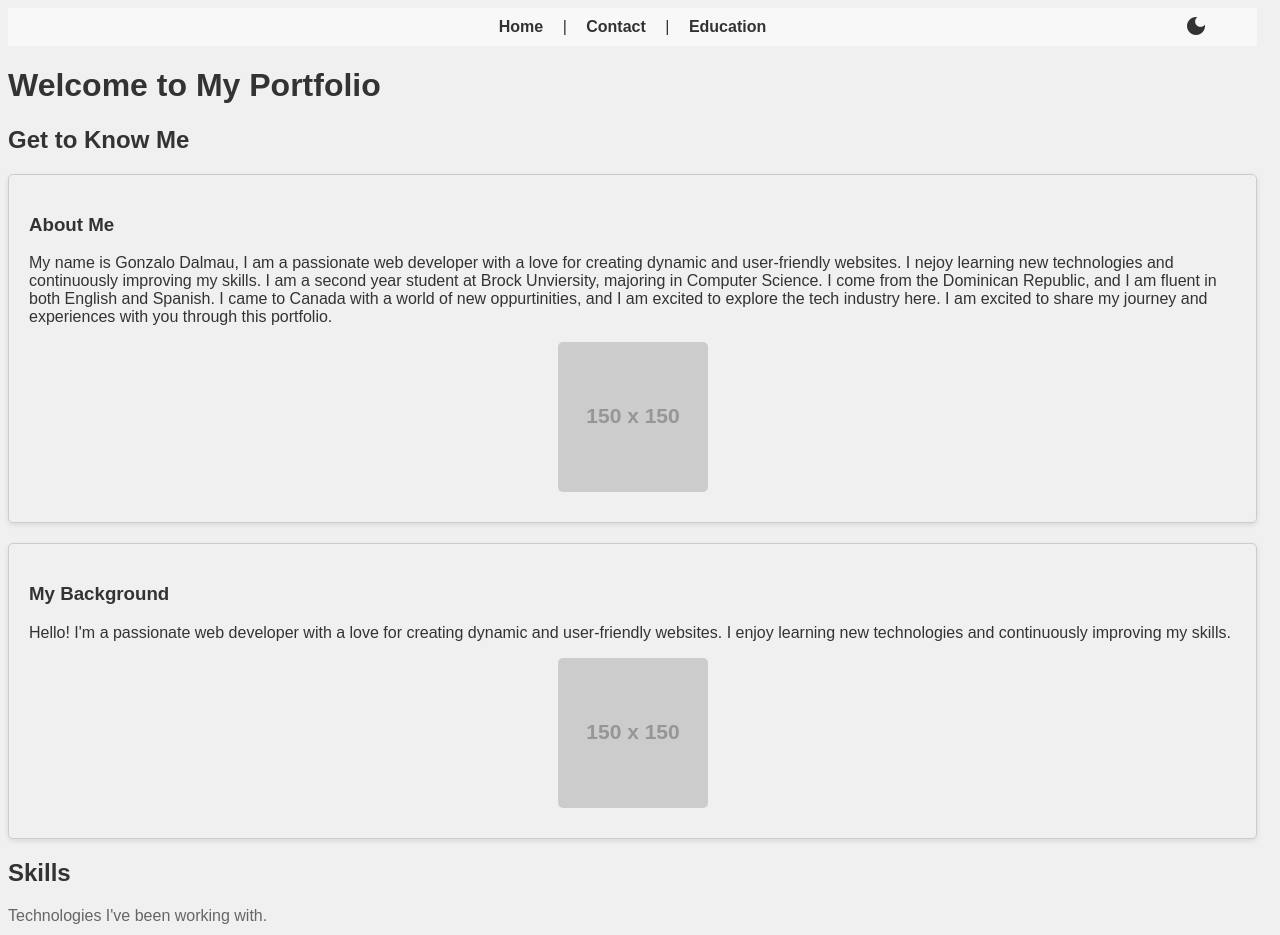
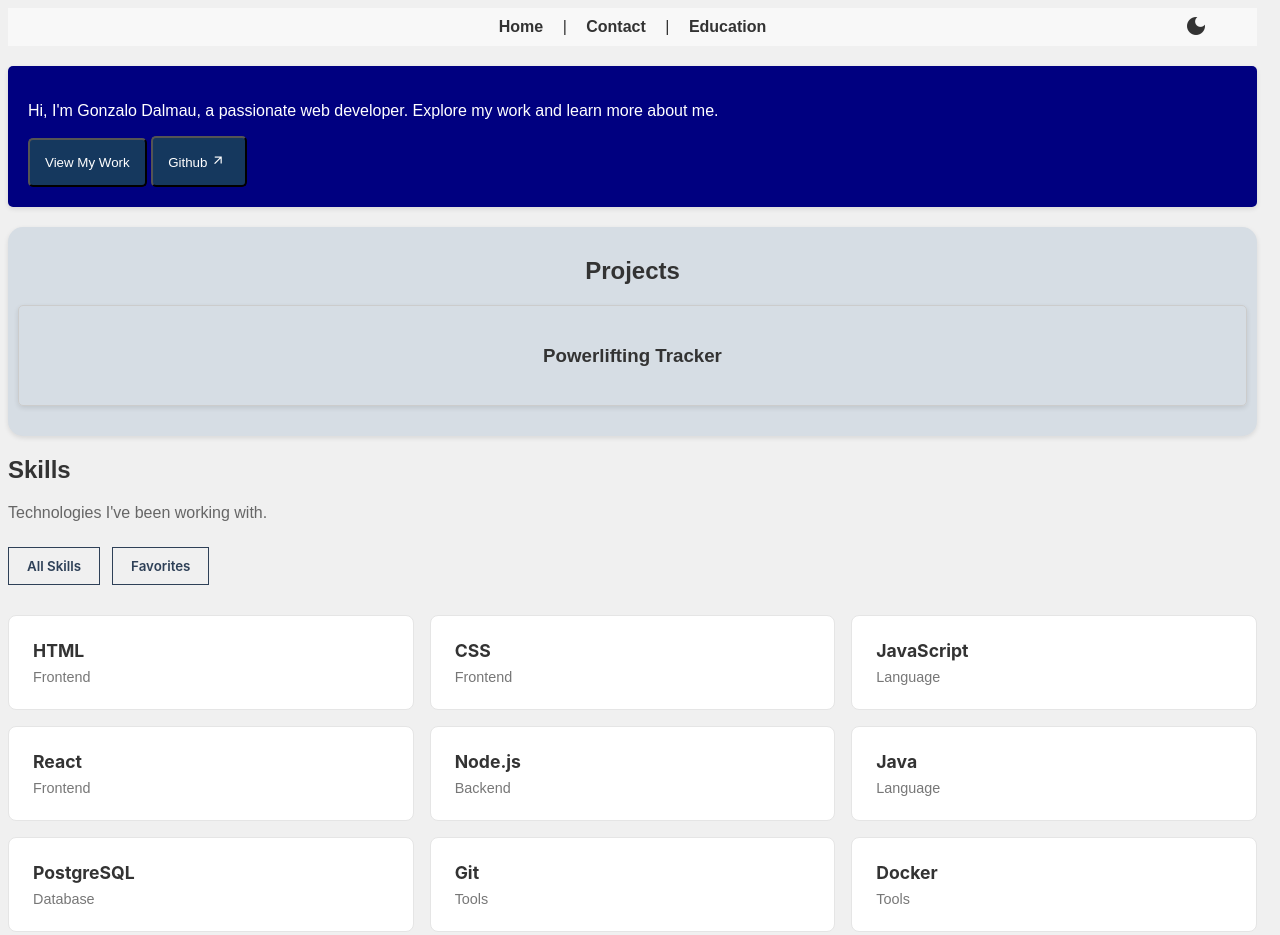
Before and after one commit to GonzaloDalmau/GonzaloDalmau.github.io, a plain HTML site: page index.html in a window 1280 px wide. Shown: the top 935 px of the page. Drawn offline with Linux system fonts and the light colour scheme; placeholder pictures from the web are drawn by us.

Commit message:
Started to switch up somethings,might add react later on

```diff
--- a/index.html
+++ b/index.html
@@ -1,46 +1,54 @@
-<!DOCTYPE html>
+<!doctype html>
 <html lang="en">
   <head>
-		<meta charset="UTF-8">
-		<meta name="viewport" content="width=device-width, initial-scale=1.0">
-        <link rel="stylesheet" href="theme.css">
-        <link rel="stylesheet" href="https://fonts.googleapis.com/icon?family=Material+Icons">
+    <meta charset="UTF-8" />
+    <meta name="viewport" content="width=device-width, initial-scale=1.0" />
+    <link rel="stylesheet" href="theme.css" />
+    <link
+      rel="stylesheet"
+      href="https://fonts.googleapis.com/icon?family=Material+Icons"
+    />
     <title>Portfolio</title>
     <script>
       if (localStorage.getItem("theme") === "dark") {
         document.documentElement.classList.add("dark-mode");
       }
     </script>
-
   </head>
   <body>
-
-        <nav> <a href="index.html">Home</a> | <a href="contact.html">Contact</a> | <a href="education.html">Education</a>
-            <button><i class ="material-icons">dark_modes</i></button>
+    <nav>
+      <a href="index.html">Home</a> | <a href="contact.html">Contact</a> |
+      <a href="education.html">Education</a>
+      <button><i class="material-icons">dark_modes</i></button>
     </nav>
-
-        <h1>Welcome to My Portfolio</h1>
-
-        <h2>Get to Know Me</h2>
-
-        <article>
-            <h3>About Me</h3>
-            <p>My name is Gonzalo Dalmau, I am a passionate web developer with a love for creating dynamic and user-friendly websites. I nejoy learning
-    new technologies and continuously improving my skills. I am a second year student at Brock Unviersity, majoring in Computer Science. I come from the Dominican Republic, and I am fluent in both English and Spanish. I came to Canada with a world of new oppurtinities,
-    and I am excited to explore the tech industry here.
-     I am excited to share my journey and experiences with you through this portfolio.</p>
-            <img src="https://via.placeholder.com/150" alt="Placeholder Image" class="placeholder-image">
+    <section class="section-introduction">
+      <p>
+        Hi, I'm Gonzalo Dalmau, a passionate web developer. Explore my work and
+        learn more about me.
+      </p>
+      <button class="work">
+        <a href="work.html" style="color: white; text-decoration: none"
+          >View My Work</a
+        >
+      </button>
+      <button class="git">
+        <a
+          href="https://github.com/GonzaloDalmau"
+          style="color: white; text-decoration: none"
+          >Github
+          <i class="material-icons">arrow_outward</i>
+        </a>
+      </button>
+    </section>
+    <section class="projects" style="text-align: center">
+      <h2>Projects</h2>
+      <article class="tracker">
+        <h3>Powerlifting Tracker</h3>
       </article>
-        <article>
-            <h3>My Background</h3>
-            <p>Hello! I'm a passionate web developer with a love for creating dynamic and user-friendly websites. I enjoy learning new technologies and continuously improving my skills.</p>
-            <img src="https://via.placeholder.com/150" alt="Placeholder Image" class="placeholder-image">
-        </article>
+    </section>
     <section id="skills">
       <h2>Skills</h2>
-            <p class="section-description">
-                Technologies I've been working with.
-            </p>
+      <p class="section-description">Technologies I've been working with.</p>
 
       <div class="skill-buttons">
         <button id="showSkillsButton">All Skills</button>
@@ -49,12 +57,25 @@
 
       <div id="skillsContainer" class="skills-grid"></div>
     </section>
-        <article>
-            <h3>Hobbies and Interests</h3><i class="material-icons">fitness_center</i>
-            <p>I have a strong educational background in computer science and web development. I have completed various courses and certifications that have equipped me with the necessary skills to excel in the field.</p>
-        </article>
+
     <footer>
-            <p>Socials: <a href="https://instagram.com" target="_blank" rel="noopener noreferrer">Instagram</a> | <a href="https://linkedin.com" target="_blank" rel="noopener noreferrer">LinkedIn</a> | <a href="https://github.com" target="_blank" rel="noopener noreferrer">GitHub</a></p>
+      <p>
+        Socials:
+        <a
+          href="https://instagram.com"
+          target="_blank"
+          rel="noopener noreferrer"
+          >Instagram</a
+        >
+        |
+        <a href="https://linkedin.com" target="_blank" rel="noopener noreferrer"
+          >LinkedIn</a
+        >
+        |
+        <a href="https://github.com" target="_blank" rel="noopener noreferrer"
+          >GitHub</a
+        >
+      </p>
     </footer>
     <script src="skils.js"></script>
   </body>
--- a/theme.css
+++ b/theme.css
@@ -9,6 +9,38 @@ body {
 body.dark-mode nav button {
   color: #f0f0f0;
 }
+.section-introduction {
+  margin: 20px 0;
+  padding: 20px;
+  background-color: navy;
+  color: white;
+  border-radius: 5px;
+  box-shadow: 0 2px 5px rgba(0, 0, 0, 0.1);
+}
+.work {
+  background-color: #15385e;
+  color: white;
+  padding: 15px;
+  border-radius: 5px;
+  text-decoration: none;
+}
+.git {
+  background-color: #15385e;
+  color: white;
+  padding: 15px;
+  border-radius: 5px;
+  text-decoration: none;
+  .material-icons {
+    font-size: 14px;
+  }
+}
+section.projects {
+  margin: 20px 0;
+  padding: 10px;
+  background-color: #d6dde4;
+  border-radius: 15px;
+  box-shadow: 0 2px 5px rgba(0, 0, 0, 0.1);
+}
 article {
   margin: 20px 0;
   padding: 20px;
@@ -16,7 +48,7 @@ article {
   border-radius: 5px;
   box-shadow: 0 2px 5px rgba(0, 0, 0, 0.1);
 }
-nav{
+nav {
   background-color: #f8f8f8;
   padding: 10px;
   text-align: center;
@@ -46,13 +78,7 @@ nav a {
     text-rendering: 1.1em;
   }
 }
-.placeholder-image {
-    display: block;
-    margin: 10px auto;
-    border-radius: 5px;
-}
 footer {
-
   padding: 10px;
   text-align: center;
   margin-top: 20px;
@@ -60,17 +86,12 @@ footer {
 .material-icons {
   font-size: 36px;
   margin-right: 5px;
-
-}
-.material-icons:button {
-    color: #15385e;
-
 }
 body.dark-mode {
   background-color: #333;
   color: #f0f0f0;
 }
-body.dark-mode nav{
+body.dark-mode nav {
   background-color: #222;
 }
 body.dark-mode nav a {
@@ -94,8 +115,8 @@ body.dark-mode article {
 
 .skill-buttons button {
   background: transparent;
-    border: 1px solid #2E4057;
-    color: #2E4057;
+  border: 1px solid #2e4057;
+  color: #2e4057;
 
   padding: 10px 18px;
 
@@ -108,7 +129,7 @@ body.dark-mode article {
 }
 
 .skill-buttons button:hover {
-    background: #2E4057;
+  background: #2e4057;
   color: white;
 }
 
@@ -123,7 +144,7 @@ body.dark-mode article {
 .skill-card {
   background: white;
 
-    border: 1px solid #E5E5E5;
+  border: 1px solid #e5e5e5;
   border-radius: 8px;
 
   padding: 24px;
@@ -160,7 +181,7 @@ body.dark-mode article {
   }
 }
 
-.brock-image  {
+.brock-image {
   justify-content: right;
   display: block;
   margin-left: auto;
```
Also changed, not shown: work.html (added, +10 -0 lines), github.svg (added). Lines whose indentation alone changed are shown as unchanged.
